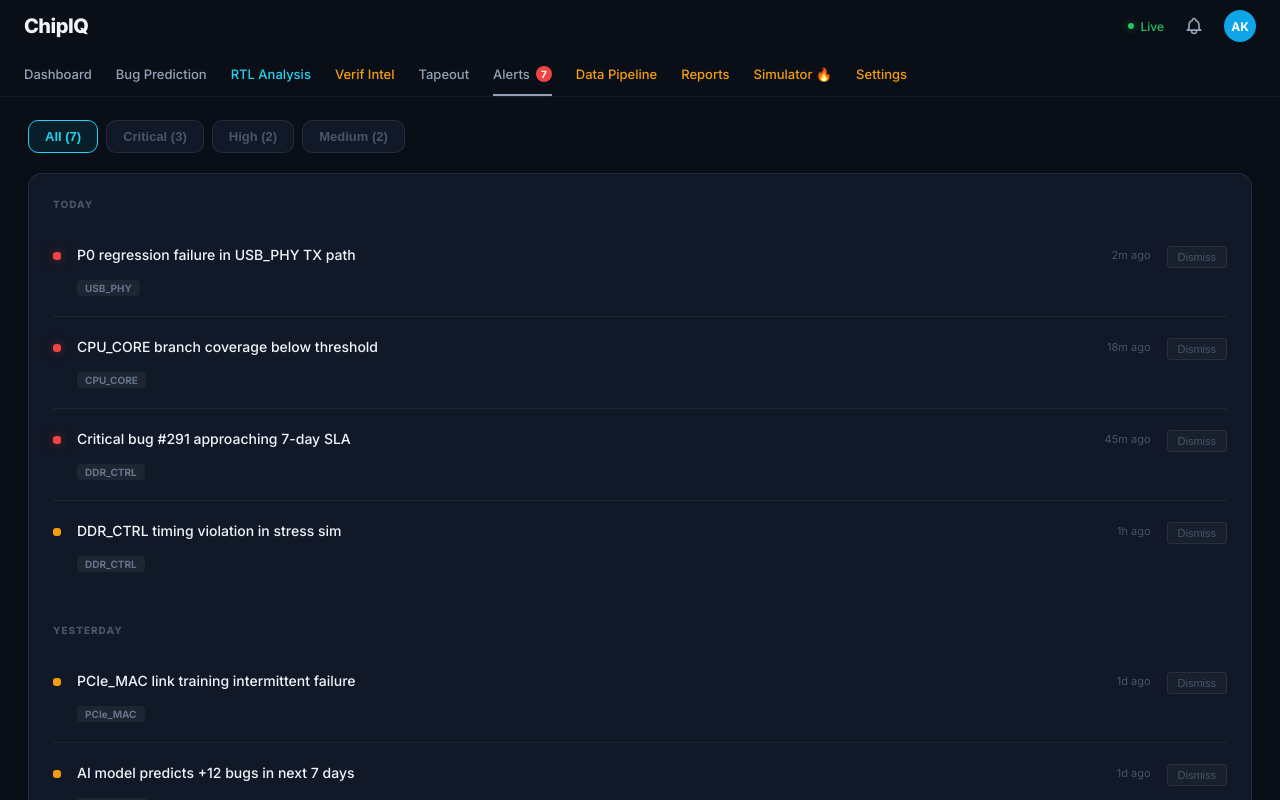
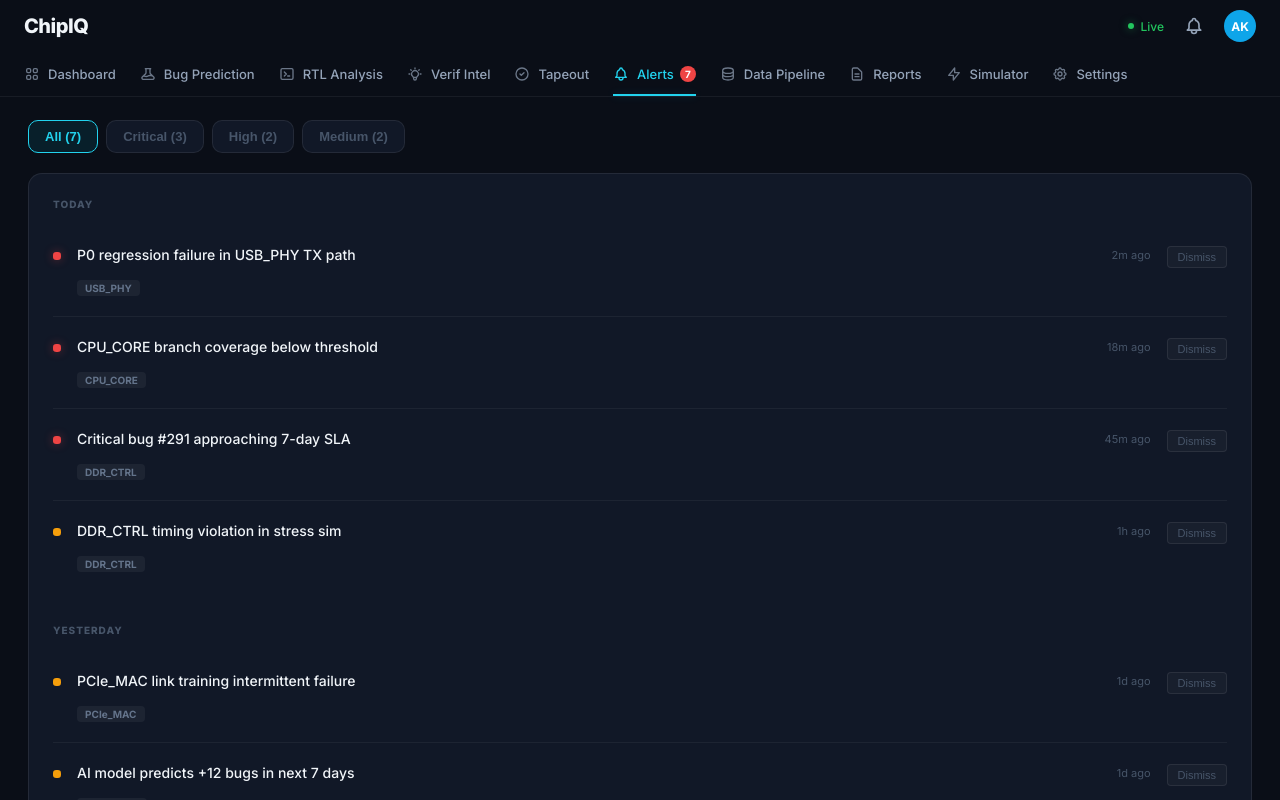
Before and after one commit to charulekha-06/ChipIQ, a React (Vite) app: page /alerts in a window 1280 px wide. Built offline with nearby package versions, Linux system fonts and the light colour scheme.

Commit message:
Standardize UI: Remove emojis, add React Icons, and unify navigation colors

```diff
--- a/src/components/Sidebar.css
+++ b/src/components/Sidebar.css
@@ -153,16 +153,18 @@
   left: 0;
   right: 0;
   height: 2px;
-  background: var(--underline-color, var(--cyan));
-  box-shadow: 0 0 8px var(--underline-glow, var(--cyan-glow));
+  background: var(--cyan);
+  box-shadow: 0 0 8px var(--cyan-glow);
 }
 
-.nav-tab.cyan { color: var(--cyan); --underline-color: var(--cyan); --underline-glow: var(--cyan-glow); }
-.nav-tab.yellow { color: #f59e0b; --underline-color: #f59e0b; --underline-glow: rgba(245, 158, 11, 0.3); }
-.nav-tab.grey { color: var(--text-secondary); --underline-color: var(--text-secondary); --underline-glow: rgba(255, 255, 255, 0.1); }
+.nav-tab-icon {
+  font-size: 16px;
+  margin-right: 8px;
+  opacity: 0.7;
+}
 
-.nav-tab.active {
-  color: var(--underline-color, var(--cyan)) !important;
+.nav-tab.active .nav-tab-icon {
+  opacity: 1;
 }
 
 .nav-tab-badge {
--- a/src/components/Sidebar.jsx
+++ b/src/components/Sidebar.jsx
@@ -1,18 +1,31 @@
-import { NavLink } from 'react-router-dom';
-import { HiOutlineBell, HiOutlineChevronDown } from 'react-icons/hi';
+import {
+  HiOutlineViewGrid,
+  HiOutlineBeaker,
+  HiOutlineTerminal,
+  HiOutlineLightBulb,
+  HiOutlineCheckCircle,
+  HiOutlineBell,
+  HiOutlineDatabase,
+  HiOutlineDocumentText,
+  HiOutlineLightningBolt,
+  HiOutlineCog,
+  HiOutlineChevronDown
+} from 'react-icons/hi';
 import './Sidebar.css';
 
+import { NavLink } from 'react-router-dom';
+
 const navItems = [
-  { path: '/', label: 'Dashboard' },
-  { path: '/bug-prediction', label: 'Bug Prediction' },
-  { path: '/rtl-analysis', label: 'RTL Analysis', color: 'cyan' },
-  { path: '/verif-intel', label: 'Verif Intel', color: 'yellow' },
-  { path: '/tapeout-readiness', label: 'Tapeout', color: 'grey' },
-  { path: '/alerts', label: 'Alerts', badge: 7, color: 'grey' },
-  { path: '/data-pipeline', label: 'Data Pipeline', color: 'yellow' },
-  { path: '/reports', label: 'Reports', color: 'yellow' },
-  { path: '/simulator', label: 'Simulator 🔥', color: 'yellow' },
-  { path: '/settings', label: 'Settings', color: 'yellow' },
+  { path: '/', label: 'Dashboard', icon: HiOutlineViewGrid },
+  { path: '/bug-prediction', label: 'Bug Prediction', icon: HiOutlineBeaker },
+  { path: '/rtl-analysis', label: 'RTL Analysis', icon: HiOutlineTerminal },
+  { path: '/verif-intel', label: 'Verif Intel', icon: HiOutlineLightBulb },
+  { path: '/tapeout-readiness', label: 'Tapeout', icon: HiOutlineCheckCircle },
+  { path: '/alerts', label: 'Alerts', icon: HiOutlineBell, badge: 7 },
+  { path: '/data-pipeline', label: 'Data Pipeline', icon: HiOutlineDatabase },
+  { path: '/reports', label: 'Reports', icon: HiOutlineDocumentText },
+  { path: '/simulator', label: 'Simulator', icon: HiOutlineLightningBolt },
+  { path: '/settings', label: 'Settings', icon: HiOutlineCog },
 ];
 
 export default function Navbar() {
@@ -49,9 +62,10 @@ export default function Navbar() {
             <NavLink
               key={item.path}
               to={item.path}
-              className={({ isActive }) => `nav-tab ${isActive ? 'active' : ''} ${item.color || ''}`}
+              className={({ isActive }) => `nav-tab ${isActive ? 'active' : ''}`}
               end={item.path === '/'}
             >
+              <item.icon className="nav-tab-icon" />
               {item.label}
               {item.badge && <span className="nav-tab-badge">{item.badge}</span>}
             </NavLink>
--- a/src/pages/Reports.jsx
+++ b/src/pages/Reports.jsx
@@ -1,3 +1,11 @@
+import {
+  HiOutlineBugAnt,
+  HiOutlineExclamation,
+  HiOutlineChartBar,
+  HiOutlineCheckCircle,
+  HiOutlineCalendar,
+  HiOutlineCube
+} from 'react-icons/hi2'; // Using hi2 for more comprehensive icons like BugAnt
 import {
   BarChart,
   Bar,
@@ -30,12 +38,12 @@ const coverageTrendData = [
 ];
 
 const reports = [
-  { id: 'bug', title: 'Bug Report', desc: 'All open + closed bugs with severity breakdown', icon: '🐛', color: 'red' },
-  { id: 'risk', title: 'Risk Report', desc: 'Module risk scores, trends, AI predictions', icon: '⚠️', color: 'orange' },
-  { id: 'cov', title: 'Coverage Report', desc: 'Functional + code coverage by module with gaps', icon: '📊', color: 'cyan' },
-  { id: 'tape', title: 'Tapeout Report', desc: 'Readiness score, checklist, recommended actions', icon: '🎯', color: 'yellow' },
-  { id: 'week', title: 'Weekly Summary', desc: 'Auto-generated weekly executive summary', icon: '📅', color: 'green' },
-  { id: 'full', title: 'Full Export', desc: 'Complete dataset — bugs, coverage, risk, commits (CSV)', icon: '📦', color: 'grey' },
+  { id: 'bug', title: 'Bug Report', desc: 'All open + closed bugs with severity breakdown', icon: <HiOutlineBugAnt />, color: 'red' },
+  { id: 'risk', title: 'Risk Report', desc: 'Module risk scores, trends, AI predictions', icon: <HiOutlineExclamation />, color: 'orange' },
+  { id: 'cov', title: 'Coverage Report', desc: 'Functional + code coverage by module with gaps', icon: <HiOutlineChartBar />, color: 'cyan' },
+  { id: 'tape', title: 'Tapeout Report', desc: 'Readiness score, checklist, recommended actions', icon: <HiOutlineCheckCircle />, color: 'yellow' },
+  { id: 'week', title: 'Weekly Summary', desc: 'Auto-generated weekly executive summary', icon: <HiOutlineCalendar />, color: 'green' },
+  { id: 'full', title: 'Full Export', desc: 'Complete dataset — bugs, coverage, risk, commits (CSV)', icon: <HiOutlineCube />, color: 'grey' },
 ];
 
 export default function Reports() {
--- a/src/pages/Simulator.css
+++ b/src/pages/Simulator.css
@@ -263,6 +263,16 @@
 .ai-text b { color: var(--cyan); }
 .ai-text .impact-score { color: #f59e0b; font-weight: 700; }
 
+.status-dot-yellow {
+  display: inline-block;
+  width: 8px;
+  height: 8px;
+  background: #f59e0b;
+  border-radius: 50%;
+  margin: 0 4px;
+  box-shadow: 0 0 6px rgba(245, 158, 11, 0.4);
+}
+
 @keyframes fadeIn {
   from { opacity: 0; transform: translateY(10px); }
   to { opacity: 1; transform: translateY(0); }
--- a/src/pages/Simulator.jsx
+++ b/src/pages/Simulator.jsx
@@ -1,5 +1,5 @@
 import { useState } from 'react';
-import { HiOutlinePlay, HiOutlineLightningBolt } from 'react-icons/hi';
+import { HiOutlinePlay, HiOutlineLightningBolt, HiOutlineFire, HiOutlineTarget, HiOutlineChartBar } from 'react-icons/hi';
 import './Simulator.css';
 
 export default function Simulator() {
@@ -17,7 +17,7 @@ export default function Simulator() {
       {/* Header Banner */}
       {!isSimulated ? (
         <div className="simulation-banner">
-          <span className="banner-icon">🔥</span>
+          <HiOutlineFire className="banner-icon" color="#f59e0b" />
           <div className="banner-content">
             <span className="banner-title">Scenario Simulator — What-If Analysis</span>
             <span className="banner-subtitle">Adjust inputs to see how resource changes affect tapeout readiness</span>
@@ -114,12 +114,13 @@ export default function Simulator() {
         <div className="sim-pane">
           {!isSimulated ? (
             <div className="results-empty">
-              <div className="target-icon">🎯</div>
+              <HiOutlineTarget className="target-icon" />
               <p>Adjust the inputs on the left<br />and click Run Simulation</p>
             </div>
           ) : (
             <div className="results-content">
               <div className="res-grid">
+                {/* ... existing result cards ... */}
                 <div className="res-card">
                   <div className="res-label">TAPEOUT SCORE</div>
                   <div className="res-main">
@@ -152,10 +153,11 @@ export default function Simulator() {
 
               <div className="ai-analysis-box">
                 <div className="ai-header">
-                  <span>📊 AI ANALYSIS</span>
+                  <HiOutlineChartBar />
+                  <span>AI ANALYSIS</span>
                 </div>
                 <p className="ai-text">
-                  Adding <b>{engineers} engineers</b> and <b>{cycles} test cycles</b> with focus on <b>{module}</b> improves tapeout from <span className="res-baseline">67</span> → <span className="impact-score">73 🟡</span> Approaching threshold.
+                  Adding <b>{engineers} engineers</b> and <b>{cycles} test cycles</b> with focus on <b>{module}</b> improves tapeout from <span className="res-baseline">67</span> → <span className="impact-score">73</span> <span className="status-dot-yellow"></span> Approaching threshold.
                 </p>
               </div>
             </div>
```
